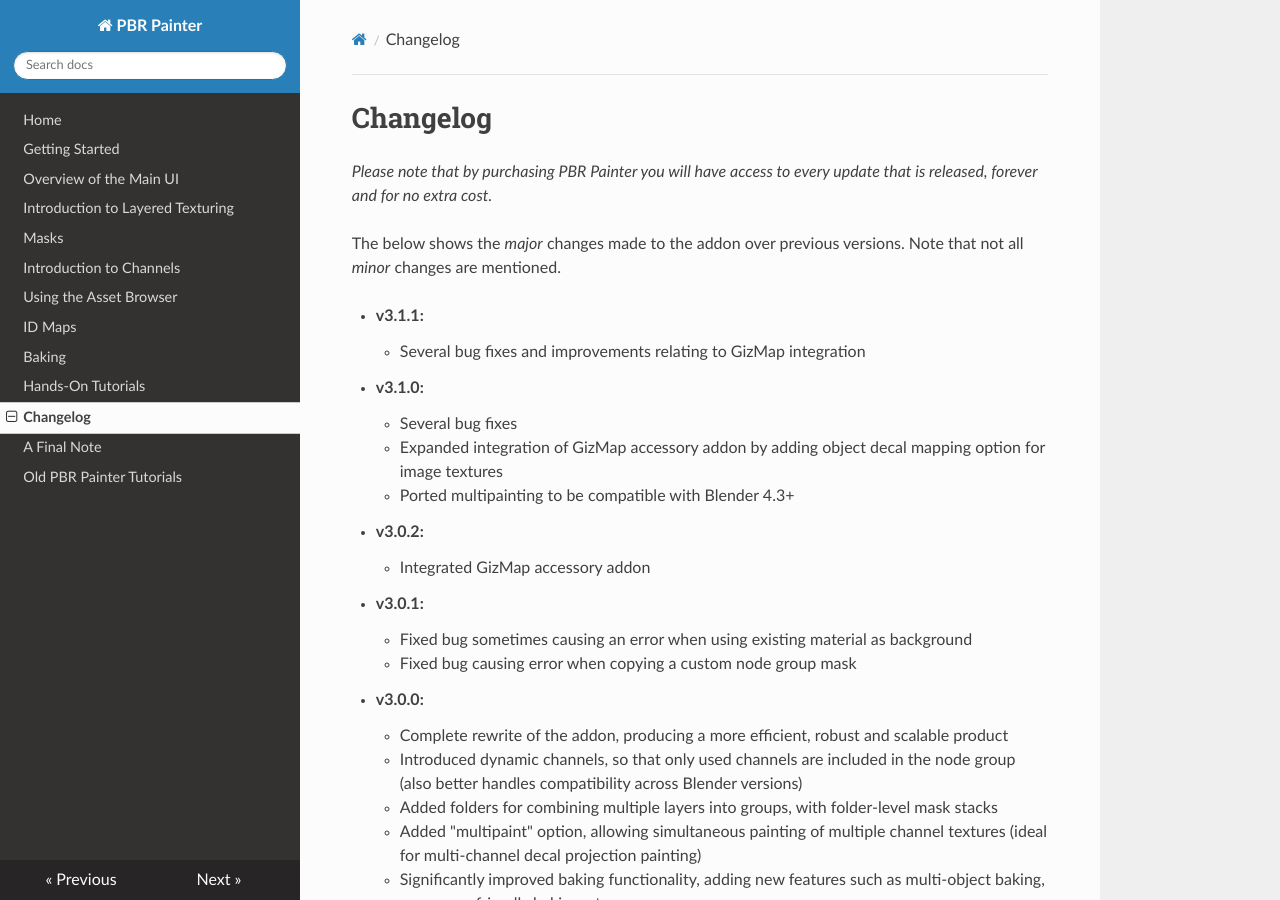
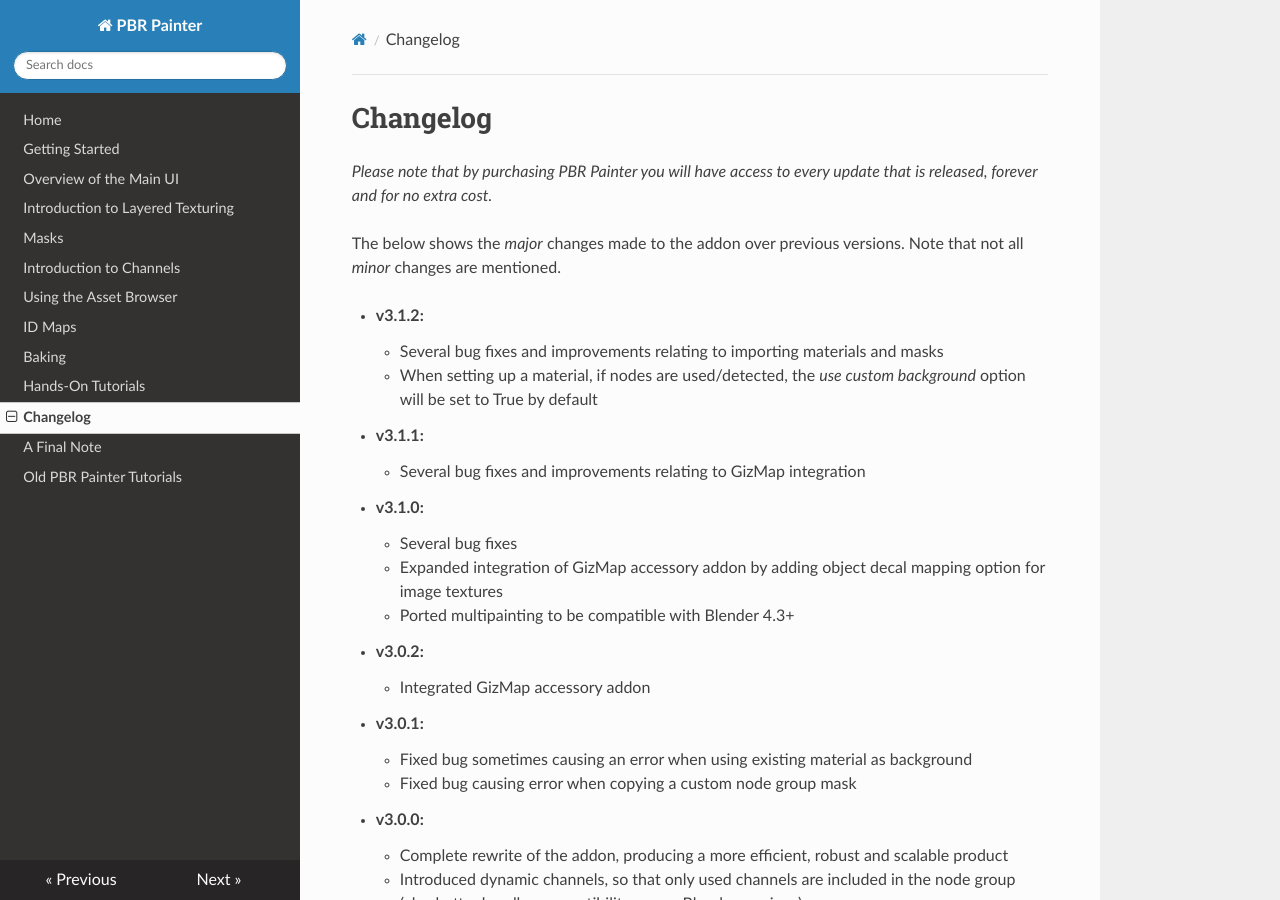
Before and after one commit to pbrpainter/pbr-painter-doc, an MkDocs documentation site: the page built from docs/change_log.md, in a window 1280 px wide and 900 px high. Built offline with MkDocs 1.6.1, drawn with Linux system fonts in a browser that asks for light colours; nearby versions of some CDN libraries.

Commit message:
Update to v3.1.2

```diff
--- a/docs/change_log.md
+++ b/docs/change_log.md
@@ -3,6 +3,9 @@
 
 The below shows the _major_ changes made to the addon over previous versions. Note that not all _minor_ changes are mentioned.
 
+- __v3.1.2:__
+	- Several bug fixes and improvements relating to importing materials and masks
+	- When setting up a material, if nodes are used/detected, the _use custom background_ option will be set to True by default
 - __v3.1.1:__
 	- Several bug fixes and improvements relating to GizMap integration
 - __v3.1.0:__
```
